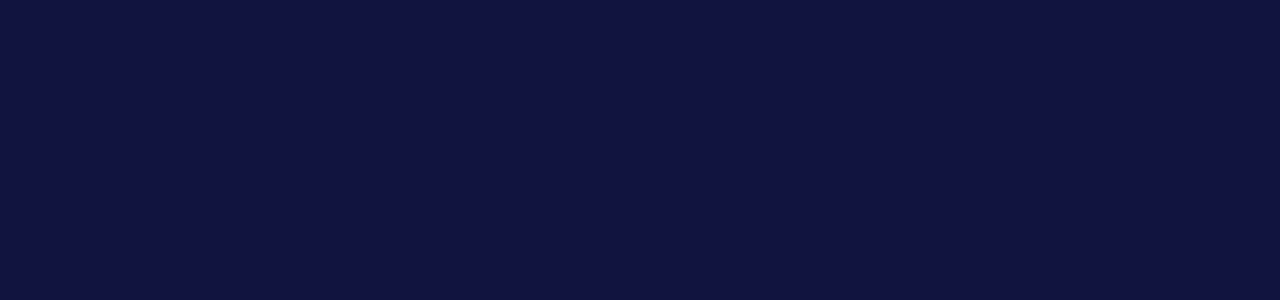
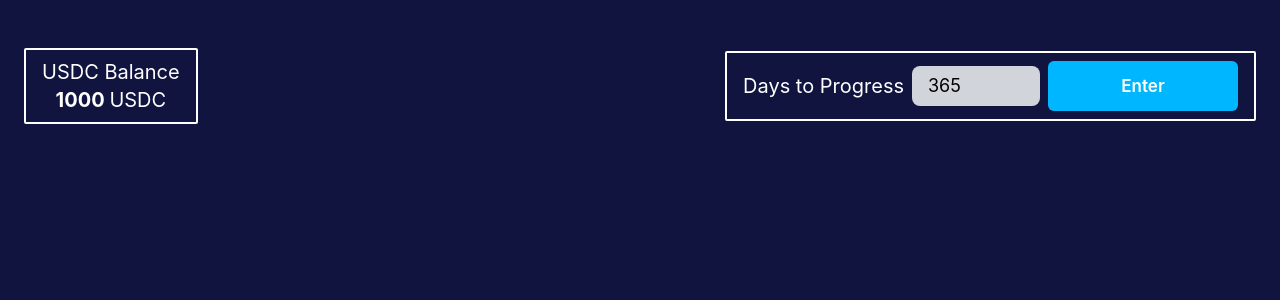
Before and after one commit to codecarrier1/rift-finance, a React (Create React App) app: page / in a window 1280 px wide. Shown: the top 300 px of the page. Built offline with nearby package versions, Linux system fonts and the light colour scheme.

Commit message:
add balance, progressDays component

```diff
--- a/src/Body.tsx
+++ b/src/Body.tsx
@@ -4,11 +4,15 @@ import { Balance, OptionCard, ProgressDays } from './components';
 import { options } from './constants';
 
 const Body: React.FC = () => {
+  const [balance, setBalance] = useState(1000);
+
+  const handleProgressDays = (days: number) => {};
+
   return (
-    <div id='body' className='px-6 py-4 flex-grow max-w-7xl'>
+    <div id='body' className='px-6 py-4 flex-grow max-w-7xl w-full m-auto'>
       <div className='flex justify-between items-center mb-8'>
-        <Balance />
-        <ProgressDays />
+        <Balance balance={balance} />
+        <ProgressDays handleProgressDays={handleProgressDays} />
       </div>
       <div className='grid grid-cols-3 gap-5'>
         {options.map((option) => (
--- a/src/components/balance/balance.component.tsx
+++ b/src/components/balance/balance.component.tsx
@@ -1,5 +1,14 @@
 import React from 'react';
 
-export const Balance = () => {
-  return <div></div>;
+type IBalanceProps = {
+  balance: number;
 };
+
+export const Balance: React.FC<IBalanceProps> = ({ balance }) => {
+  return (
+    <div className='px-4 py-2 text-white text-xl text-center border-2 border-white rounded-sm'>
+      USDC Balance
+      <br /> <strong>{balance}&nbsp;</strong>USDC
+    </div>
+  );
+};
--- a/src/components/input/index.tsx
+++ b/src/components/input/index.tsx
@@ -13,7 +13,7 @@ type InputProps = {
 export const Input: FC<InputProps> = ({
   value,
   onChange,
-  className,
+  className = '',
   type,
   id = '',
   name = '',
@@ -21,7 +21,7 @@ export const Input: FC<InputProps> = ({
 }) => {
   return (
     <input
-      className={`${className} px-7 py-4 bg-gray-300 text-lg leading-6 rounded-lg w-full`}
+      className={`${className} px-4 py-2 bg-gray-300 text-lg leading-6 rounded-lg w-full text-black`}
       value={value}
       type={type}
       onChange={(e) => onChange(e.target.value)}
--- a/src/components/progressDays/progressDays.component.tsx
+++ b/src/components/progressDays/progressDays.component.tsx
@@ -1,5 +1,25 @@
-import React from 'react';
+import React, { useState } from 'react';
+import { Button, Input } from '../';
 
-export const ProgressDays = () => {
-  return <div></div>;
+type IProgressDaysProps = {
+  handleProgressDays: (days: number) => void;
 };
+
+export const ProgressDays: React.FC<IProgressDaysProps> = ({
+  handleProgressDays,
+}) => {
+  const [days, setDays] = useState('365');
+
+  return (
+    <div className='px-4 py-2 text-white text-xl text-center border-2 border-white rounded-sm flex items-center gap-2'>
+      <span>Days to Progress</span>
+      <div className='w-32'>
+        <Input type='number' value={days} onChange={(v) => setDays(v)} />
+      </div>
+      <Button onClick={() => handleProgressDays(+days)} variant='primary'>
+        {' '}
+        Enter{' '}
+      </Button>
+    </div>
+  );
+};
```
